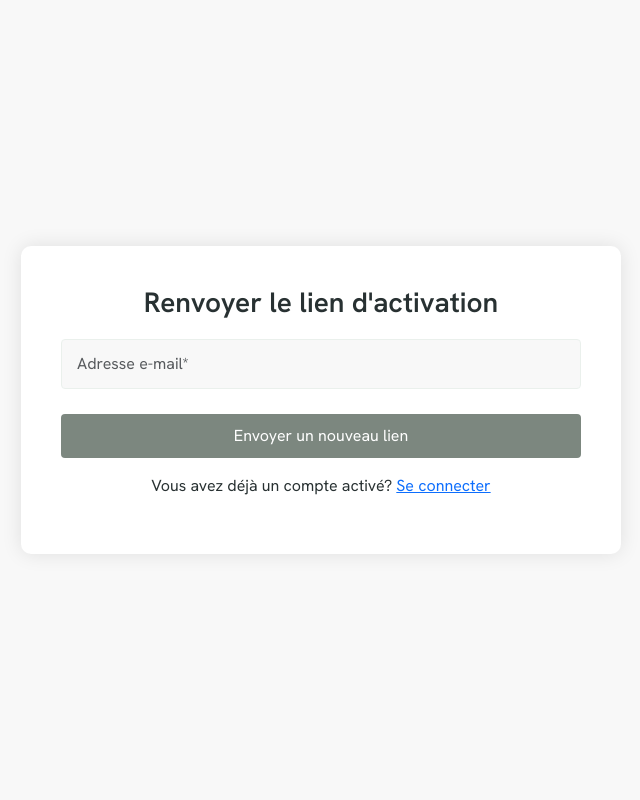
After one commit to noushiFlex/monBlog, a Django app: page /resend-activation/ in a window 1280 px wide. The commit adds this page. Shown: the whole page, without its empty margins (319-959 px from the left). Run offline with Django 5.2, Linux system fonts and the light colour scheme; some libraries are stand-ins or nearby versions.

Commit message:
Add email

```diff
--- /dev/null
+++ b/blog/templates/resend-activation.html
@@ -0,0 +1,124 @@
+{% load static %}
+
+<!DOCTYPE html>
+<html lang="fr">
+
+<head>
+    <meta charset="utf-8">
+    <meta http-equiv="X-UA-Compatible" content="IE=edge">
+    <meta name="viewport" content="width=device-width, initial-scale=1.0, maximum-scale=1">
+    <link rel="shortcut icon" type="image/x-icon" href="{% static 'images/favicon.png' %}">
+    <!-- Google Fonts Css-->
+    <link rel="preconnect" href="https://fonts.googleapis.com/">
+    <link rel="preconnect" href="https://fonts.gstatic.com/" crossorigin>
+    <link href="https://fonts.googleapis.com/css2?family=Hanken+Grotesk:ital,wght@0,100..900;1,100..900&amp;display=swap" rel="stylesheet">
+    <!-- Bootstrap Css -->
+    <link href="{% static 'css/bootstrap.min.css' %}" rel="stylesheet" media="screen">
+    <link href="{% static 'css/styles.css' %}" rel="stylesheet" media="screen">
+
+    <title>Renvoyer le lien d'activation</title>
+</head>
+
+<style>
+    :root {
+        --primary-color: #192324;
+        --secondery-color: #F8F8F8;
+        --text-color: #283132;
+        --accent-color: #7C877F;
+        --white-color: #FFFFFF;
+        --divider-color: #EAF0EC;
+        --error-color: rgb(230, 87, 87);
+        --default-font: "Hanken Grotesk", sans-serif;
+    }
+
+    body {
+        font-family: var(--default-font);
+        color: var(--text-color);
+        background-color: var(--secondery-color);
+    }
+
+    main {
+        display: flex;
+        justify-content: center;
+        align-items: center;
+        height: 100vh;
+    }
+
+    #container {
+        width: 100%;
+        max-width: 600px;
+        padding: 40px;
+        box-shadow: 0 0 20px rgba(0, 0, 0, 0.1);
+        border-radius: 10px;
+        background-color: var(--white-color);
+    }
+
+    #login-title {
+        text-align: center;
+        margin-bottom: 20px;
+        font-size: 28px;
+        font-weight: 600;
+        color: var(--text-color);
+    }
+
+    .form-control {
+        border-radius: 4px;
+        padding: 12px 15px;
+        border: 1px solid var(--divider-color);
+        background-color: var(--secondery-color);
+        color: var(--text-color);
+    }
+
+    .form-control:focus {
+        border-color: var(--accent-color);
+        box-shadow: 0 0 0 0.2rem rgba(124, 135, 127, 0.25);
+        outline: none;
+    }
+
+    .btn-default {
+        background-color: var(--accent-color);
+        color: var(--white-color);
+        padding: 10px 20px;
+        border: none;
+        border-radius: 4px;
+        cursor: pointer;
+        transition: all 0.3s ease;
+        width: 100%;
+        margin-top: 20px;
+    }
+
+    .btn-default:hover {
+        background-color: var(--primary-color);
+    }
+
+    .help-block.with-errors {
+        color: var(--error-color);
+        font-size: 14px;
+        margin-top: 5px;
+    }
+</style>
+
+<body>
+    <main>
+        <div id="container">
+            <h3 id="login-title">Renvoyer le lien d'activation</h3>
+            <form id="resendActivationForm" action="" method="POST" data-toggle="validator">
+                {% csrf_token %}
+                <div class="form-group">
+                    <input type="email" name="email" class="form-control" id="email" placeholder="Adresse e-mail*" required>
+                    <div class="help-block with-errors"></div>
+                </div>
+                <button type="submit" class="btn-default">Envoyer un nouveau lien</button>
+                <div id="msgSubmit" class="h3 hidden"></div>
+            </form>
+            <p class="text-center mt-3">
+                Vous avez déjà un compte activé? <a href="{% url 'sign-in' %}">Se connecter</a>
+            </p>
+        </div>
+    </main>
+
+    <script src="{% static 'js/jquery-3.7.1.min.js' %}"></script>
+    <script src="{% static 'js/bootstrap.min.js' %}"></script>
+</body>
+
+</html>
--- a/blog/templates/sign-in.html
+++ b/blog/templates/sign-in.html
@@ -227,6 +227,9 @@
 
                             <div class="col-md-12 text-center mt-3">
                                 <a href="{% url 'recovery-password' %}">Mot de passe oublié?</a>
+                                <p class="text-center mt-3">
+                                    Vous n'avez pas reçu le lien d'activation? <a href="{% url 'resend-activation' %}">Renvoyer le lien</a>
+                                </p>
                             </div>
                         </div>
                     </form>
--- a/blog/urls.py
+++ b/blog/urls.py
@@ -13,8 +13,12 @@ urlpatterns = [
     path('logout/', views.logout_view, name='logout'),
     path("recovery-password", views.recovery_password, name="recovery-password"),
     path("reset-password/<str:uidb64>/<str:token>/", views.reset_password, name="reset-password"),
+    path("activate-account/<str:token>/", views.activate_account, name="activate-account"),
+    path("resend-activation/", views.resend_activation, name="resend-activation"),
+
+
     path("edit-article/<int:article_id>/", views.edit_article, name="edit-article"),
-path("delete-article/<int:article_id>/", views.delete_article, name="delete-article"),
+    path("delete-article/<int:article_id>/", views.delete_article, name="delete-article"),
 
     path("blog/", views.blog, name="blog"),
     path("blog/<slug:slug>", views.blog_details, name="blog-details"),
--- a/blog/views.py
+++ b/blog/views.py
@@ -1,6 +1,6 @@
 from django.core.paginator import Paginator
 from django.shortcuts import render, redirect, get_object_or_404
-from blog.models import Article,Commentaire, Tag, Categorie
+from blog.models import Article,Commentaire, Tag, Categorie, Profil
 from django.contrib import messages
 
 from django.contrib.auth import authenticate, login
@@ -65,8 +65,11 @@ def sign_in(request):
 
             user = authenticate(request, username=username, password=password)
             if user is not None:
-                login(request, user)
-                return redirect('index')
+                if user.is_active:
+                    login(request, user)
+                    return redirect('index')
+                else:
+                    form.add_error(None, "Votre compte n'est pas activé. Veuillez vérifier votre email pour le lien d'activation.")
             else:
                 form.add_error(None, "Nom d'utilisateur ou mot de passe incorrect")
 
@@ -80,12 +83,43 @@ def sign_up(request):
         form = RegistrationForm(request.POST)
         if form.is_valid():
             try:
+                # Désactivez l'utilisateur jusqu'à l'activation
                 user = form.save(commit=False)
+                user.is_active = False  # L'utilisateur ne pourra pas se connecter avant l'activation
                 user.is_staff = False
                 user.is_superuser = False
                 user.save()
-                login(request, user)
-                return redirect('index')
+
+                # Récupérez le token d'activation
+                activation_token = user.profil.token_activation
+
+                # Construisez le lien d'activation
+                activation_link = f"{request.scheme}://{request.get_host()}/activate-account/{activation_token}/"
+
+                # Envoyez l'email d'activation
+                subject = "Activez votre compte"
+                message = f"""
+                Bonjour {user.username},
+
+                Merci de vous être inscrit. Pour activer votre compte, veuillez cliquer sur le lien suivant:
+                {activation_link}
+
+                Ce lien expirera dans 24 heures.
+
+                Cordialement,
+                L'équipe du site
+                """
+
+                send_mail(
+                    subject,
+                    message,
+                    settings.DEFAULT_FROM_EMAIL,
+                    [user.email],
+                    fail_silently=False,
+                )
+
+                messages.success(request, "Votre compte a été créé avec succès! Veuillez vérifier votre email pour l'activer.")
+                return redirect('sign-in')
             except Exception as e:
                 print(f"Une erreur est survenue : {e}")
                 form = RegistrationForm()
@@ -154,6 +188,53 @@ def recovery_password(request):
             return redirect('index')
 
     return render(request, 'recovery-password.html')
+def resend_activation(request):
+    if request.method == 'POST':
+        email = request.POST.get('email')
+        try:
+            user = User.objects.get(email=email, is_active=False)
+
+            # Régénérer un nouveau token
+            import uuid
+            new_token = str(uuid.uuid4())
+            user.profil.token_activation = new_token
+            user.profil.date_creation = timezone.now()
+            user.profil.save()
+
+            # Construire le lien d'activation
+            activation_link = f"{request.scheme}://{request.get_host()}/activate-account/{new_token}/"
+
+            # Envoyer l'email
+            subject = "Nouveau lien d'activation de votre compte"
+            message = f"""
+            Bonjour {user.username},
+
+            Voici votre nouveau lien d'activation:
+            {activation_link}
+
+            Ce lien expirera dans 24 heures.
+
+            Cordialement,
+            L'équipe du site
+            """
+
+            send_mail(
+                subject,
+                message,
+                settings.DEFAULT_FROM_EMAIL,
+                [user.email],
+                fail_silently=False,
+            )
+
+            messages.success(request, "Un nouveau lien d'activation a été envoyé à votre adresse email.")
+        except User.DoesNotExist:
+            # Pour des raisons de sécurité, nous affichons le même message même si l'utilisateur n'existe pas
+            messages.success(request, "Si un compte existe avec cette adresse email, un nouveau lien d'activation a été envoyé.")
+
+        return redirect('sign-in')
+
+    return render(request, 'resend-activation.html')
+
 
 def blog_details(request, slug):
     article = get_object_or_404(Article, slug=slug)
@@ -331,3 +412,32 @@ def delete_article(request, article_id):
         return redirect('dashboard')
 
     return render(request, 'delete-article-confirm.html', {'article': article})
+
+def activate_account(request, token):
+    try:
+        # Recherche du profil avec ce token
+        profil = Profil.objects.get(token_activation=token)
+
+        # Vérifiez si le token n'a pas expiré (24 heures)
+        from django.utils import timezone
+        import datetime
+
+        if timezone.now() > profil.date_creation + datetime.timedelta(days=1):
+            messages.error(request, "Le lien d'activation a expiré.")
+            return redirect('sign-in')
+
+        # Activez l'utilisateur
+        user = profil.user
+        user.is_active = True
+        user.save()
+
+        # Marquez le profil comme actif
+        profil.est_actif = True
+        profil.save()
+
+        messages.success(request, "Votre compte a été activé avec succès! Vous pouvez maintenant vous connecter.")
+        return redirect('sign-in')
+
+    except Profil.DoesNotExist:
+        messages.error(request, "Le lien d'activation est invalide.")
+        return redirect('sign-in')
```
Also changed, not shown: blog/models.py (+27 -1 lines), articles/css-pattern-by-magicpattern_bEkkQkF.png (added), articles/learning_c_programming_VFx9dN0.jpg (added), blog/migrations/0007_profil.py (added), db.sqlite3.
